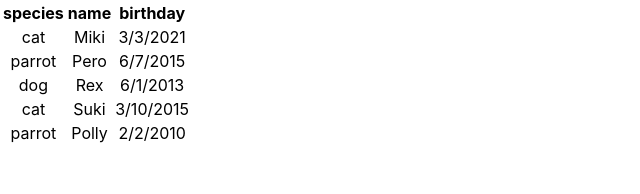
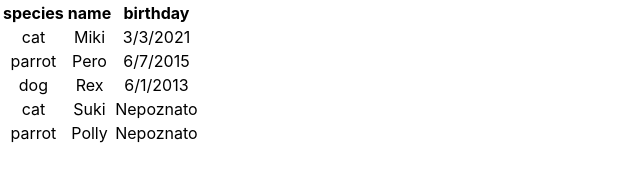
Before and after one commit to MilicaB96/zoo, a React (Create React App) app: page / in a window 1280 px wide. Shown: the top 194 px of the page, without its empty margins (0-640 px from the left). Built offline with nearby package versions, Linux system fonts and the light colour scheme.

Commit message:
added nepoznato for unknown birthdays

```diff
--- a/src/App.js
+++ b/src/App.js
@@ -22,12 +22,11 @@ function App() {
     {
       species: "cat",
       name: "Suki",
-      birthday: new Date(2015, 2, 10).toLocaleDateString(),
+      birthday: "",
     },
     {
       species: "parrot",
       name: "Polly",
-      birthday: new Date(2010, 1, 2).toLocaleDateString(),
     },
   ]);
   return (
@@ -45,7 +44,7 @@ function App() {
             <tr key={index}>
               <td>{item.species}</td>
               <td>{item.name}</td>
-              <td>{item.birthday}</td>
+              <td>{item.birthday ? item.birthday : "Nepoznato"}</td>
             </tr>
           ))}
         </tbody>
```
